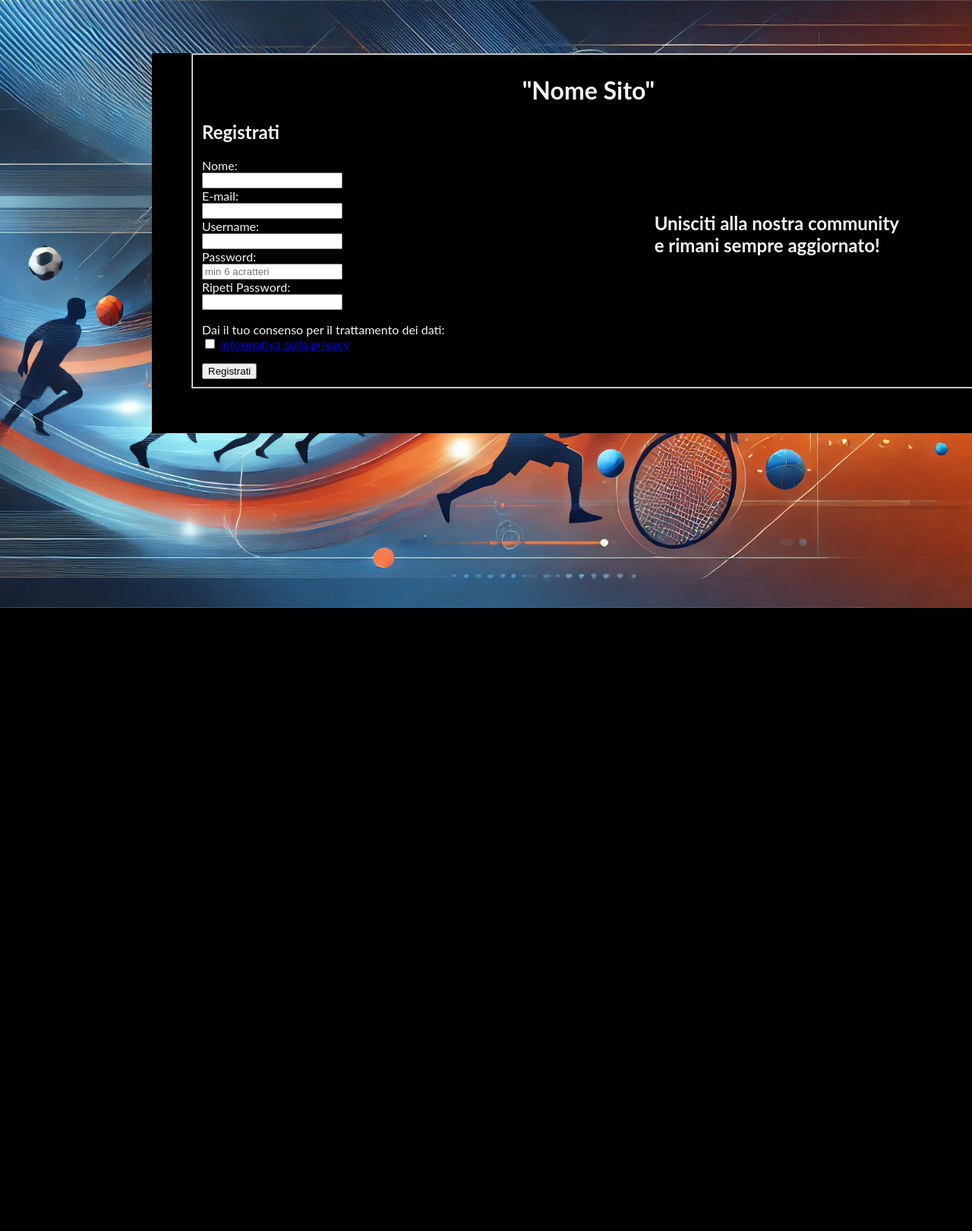
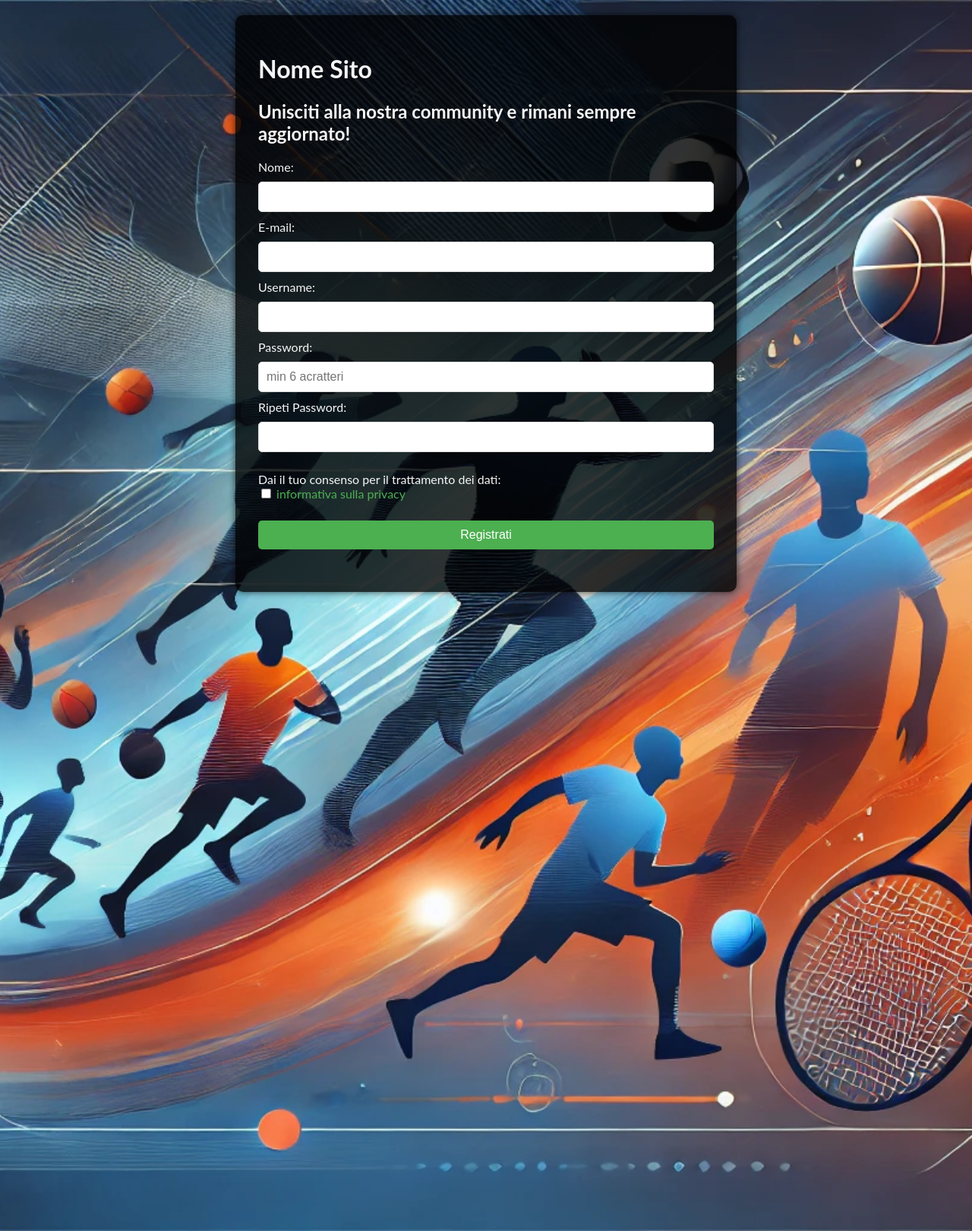
Before and after one commit to Lokkona/Progetto, a PHP site: page /registrati.php in a window 1280 px wide. Shown: the whole page at 76% size. Before the commit the page ends 800 px from the top, so only its background shows below. Run offline with PHP 8.4, Linux system fonts and the light colour scheme; some libraries are stand-ins or nearby versions.

Commit message:
inserisci dati

```diff
--- a/index.css
+++ b/index.css
@@ -72,7 +72,7 @@
     text-align: center;
     padding: 20px;
     margin: 0px;
-    height: 100px;
+    height: 70px;
     font-size: 2.5em;
     font-weight: bold;
     margin: 0;
--- a/inserisci_dati.css
+++ b/inserisci_dati.css
@@ -91,7 +91,7 @@
     text-align: center;
     padding: 20px;
     margin: 0px;
-    height: 100px;
+    height: 70px;
     font-size: 2.5em;
     font-weight: bold;
     margin: 0;
@@ -99,7 +99,7 @@
 }
 /* Impostazione del layout globale */
 html, body {
-    height: 100%;  /* Garantisce che il body occupi l'intera altezza */
+    height: 800px;  /* Garantisce che il body occupi l'intera altezza */
     margin: 0;     /* Rimuove il margine predefinito */
 }
 
--- a/registrati.php
+++ b/registrati.php
@@ -80,50 +80,79 @@
     <meta http-equiv="X-UA-Compatible" content="IE=edge">
     <meta name="viewport" content="width=device-width, initial scale=1.0">
     <style>
-        .sticky_form{
-            font-family:'Lato', sans-serif;
-            color: whitesmoke;
-            background-color: black;
-            position:absolute;
-            margin-left:200px;
-            margin-right:200px;
-            margin-top:70px;
-            padding-left:50px;
-            width: 1050px;
-            height:500px;
-        }
-        .error{
-            color:red;
-            font-family:'Lato', sans-serif;
-            position:absolute;
-            padding-top:150px;
-            padding-left:600px;
-            z-index:1000;
-        }
-        body{
-            background-image: src="sfondo.webp" alt="Wallpaper" style="width:250px;height:200px;";
+    body {
         background-image: url('sfondo.webp');
         background-size: cover;
         background-repeat: no-repeat;
         background-position: center;
         margin: 0;
-            height: 100vh;
+        font-family: 'Lato', sans-serif;
+        color: whitesmoke;
+        height: 200vh;
+        overflow-y: auto;
+    }
+
+    .sticky_form {
+        position: sticky;
+        top: 10px;
+        background-color: rgba(0, 0, 0, 0.8);
+        padding: 30px;
+        border-radius: 10px;
+        width: 600px;
+        margin: 20px auto;
+        box-shadow: 0 0 10px rgba(0, 0, 0, 0.7);
+    }
+
+    input[type="text"],
+    input[type="email"],
+    input[type="password"],
+    input[type="submit"] {
+        width: 100%;
+        padding: 10px;
+        margin: 10px 0;
+        border-radius: 5px;
+        border: 1px solid #ddd;
+        font-size: 1em;
+    }
+
+    input[type="submit"] {
+        background-color: #4CAF50;
+        color: white;
+        border: none;
+        cursor: pointer;
+    }
+
+    input[type="submit"]:hover {
+        background-color: #45a049;
+    }
+
+    .error {
+        color: red;
+        margin: 10px 0;
+    }
+
+    a {
+        color: #4CAF50;
+        text-decoration: none;
+    }
+
+    a:hover {
+        text-decoration: underline;
     }
     </style>
  </head>
   <body>
+  <div class="sticky_form">
+  <h1>Nome Sito</h1>
+  <h2>Unisciti alla nostra community e rimani sempre aggiornato!</h2>
+
     <?php if (!empty($error_message)): ?>
-    <p><?php echo $error_message; ?></p>
+        <div class="error"><?php echo $error_message; ?></div>
     <?php endif; ?>
     <?php if (!empty($success_message)): ?>
-    <p><?php echo $success_message; ?></p>
+    <div class="error"><?php echo $success_message; ?></div>
     <?php endif; ?>
-    <div class="sticky_form">
         <form method="POST" action="registrati.php" id="registration_form">
-        <fieldset>
-            <h1 style=text-align:center>"Nome Sito"</h1>
-            <h2 style=float:right;padding-right:100px;padding-top:100px>Unisciti alla nostra community<br>e rimani sempre aggiornato!</h2>
-            <h2>Registrati</h2>
             <label for="name">Nome:</label><br>
             <input type="text" id="name" name="name" required><br>
             <label for="mail">E-mail:</label><br>
@@ -139,7 +168,6 @@
                 <label for="privacy"><a href=https://protezionedatipersonali.it/informativa target="_blank">informativa sulla privacy</a></label>
             </p>
             <input type="submit" value="Registrati">
-        </fieldset>
         </form>
     </div>
     <script>
```
Also changed, not shown: Login.HTML (+9 -1 lines). Lines whose indentation alone changed are shown as unchanged.
